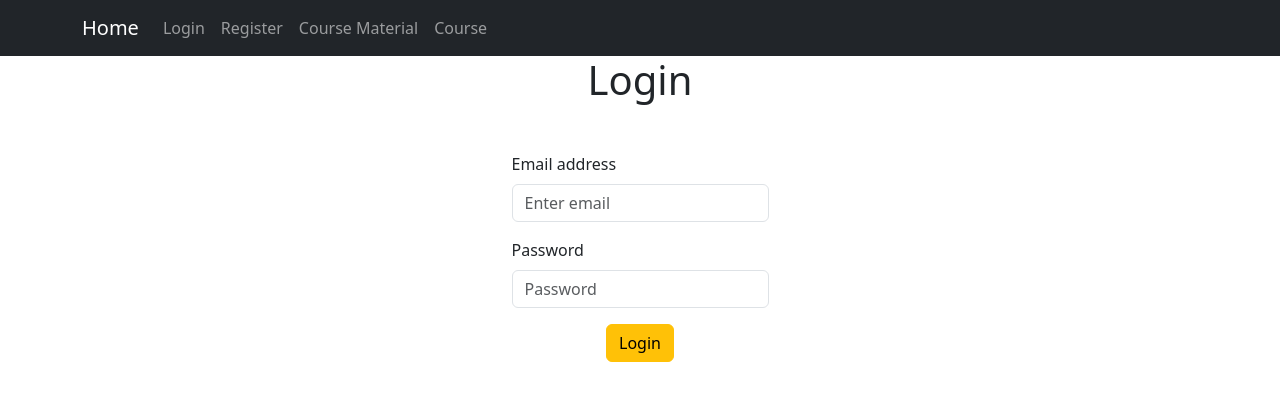
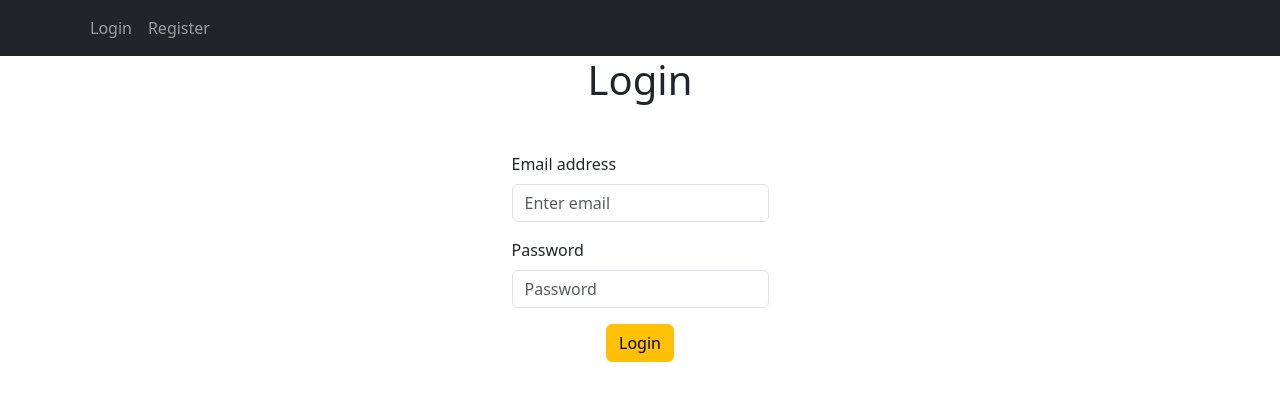
Before and after one commit to CMJD-110-Phase-2-Code-Bases/FrontEndTech02, a React (Create React App) app: page /signin in a window 1280 px wide. Shown: the top 400 px of the page. Built offline with nearby package versions, Linux system fonts and the light colour scheme.

Commit message:
Add conditional routing and logout facility

```diff
--- a/src/components/NavBar.tsx
+++ b/src/components/NavBar.tsx
@@ -1,22 +1,49 @@
-import Container from 'react-bootstrap/Container';
-import Nav from 'react-bootstrap/Nav';
-import Navbar from 'react-bootstrap/Navbar';
-import { Link } from 'react-router-dom';
+import { Button } from "react-bootstrap";
+import Container from "react-bootstrap/Container";
+import Nav from "react-bootstrap/Nav";
+import Navbar from "react-bootstrap/Navbar";
+import { Link, useNavigate } from "react-router-dom";
+import { useAuth } from "./auth/AuthProvider";
 
-export const NavBar = ()=>{
-    return (
-        <>
-         <Navbar bg="dark" data-bs-theme="dark">
+export const NavBar = () => {
+  const { isAuthenticated, logout } = useAuth();
+  const navigate = useNavigate();
+
+  const handleOnLogut = () => {
+    logout();
+    navigate("/signin");
+  };
+  return (
+    <>
+      <Navbar bg="dark" data-bs-theme="dark">
         <Container>
-          <Navbar.Brand as={Link} to="/">Home</Navbar.Brand>
+          {/* <Navbar.Brand as={Link} to="/">Home</Navbar.Brand> */}
           <Nav className="me-auto">
-            <Nav.Link as={Link} to="/signin">Login</Nav.Link>
-            <Nav.Link as={Link} to="/signup">Register</Nav.Link>
-            <Nav.Link as={Link} to="/coursematerial">Course Material</Nav.Link>
-            <Nav.Link as={Link} to="/course">Course</Nav.Link>
+            {isAuthenticated ? (
+              <>
+                <Nav.Link as={Link} to="/coursematerial">
+                  Course Material
+                </Nav.Link>
+                <Nav.Link as={Link} to="/course">
+                  Course
+                </Nav.Link>
+                <Button variant="danger" onClick={handleOnLogut}>
+                  Logout
+                </Button>
+              </>
+            ) : (
+              <>
+                <Nav.Link as={Link} to="/signin">
+                  Login
+                </Nav.Link>
+                <Nav.Link as={Link} to="/signup">
+                  Register
+                </Nav.Link>
+              </>
+            )}
           </Nav>
         </Container>
       </Navbar>
-        </>
-    );
-}
+    </>
+  );
+};
--- a/src/components/auth/SignIn.tsx
+++ b/src/components/auth/SignIn.tsx
@@ -3,12 +3,15 @@ import Form from "react-bootstrap/Form";
 import { Button } from "react-bootstrap";
 import { SignInProcess } from "../../service/AuthService";
 import { useAuth } from "./AuthProvider";
+import { useNavigate } from "react-router";
 export const SignIn = () => {
 
   interface SignIn{
       email:string;
       password:string;
   }
+
+  const navigate = useNavigate()
 
   const [user,setUser] = useState<SignIn>({
       email:"",
@@ -26,6 +29,8 @@ export const SignIn = () => {
     console.log(token)
     setUser({email:"",password:""})
     login(token)
+    navigate("/coursematerial")
+
 
 
   }
```
